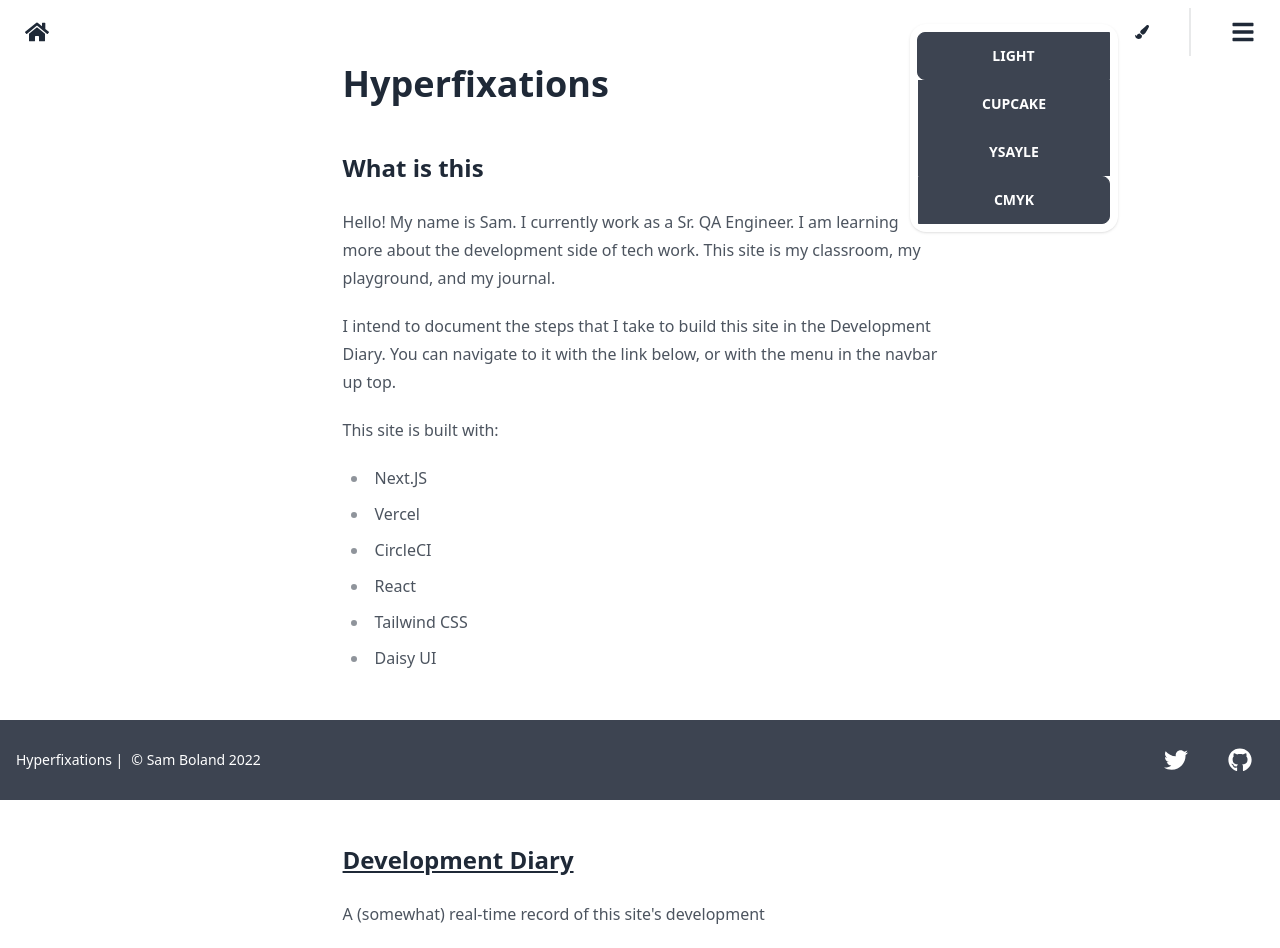
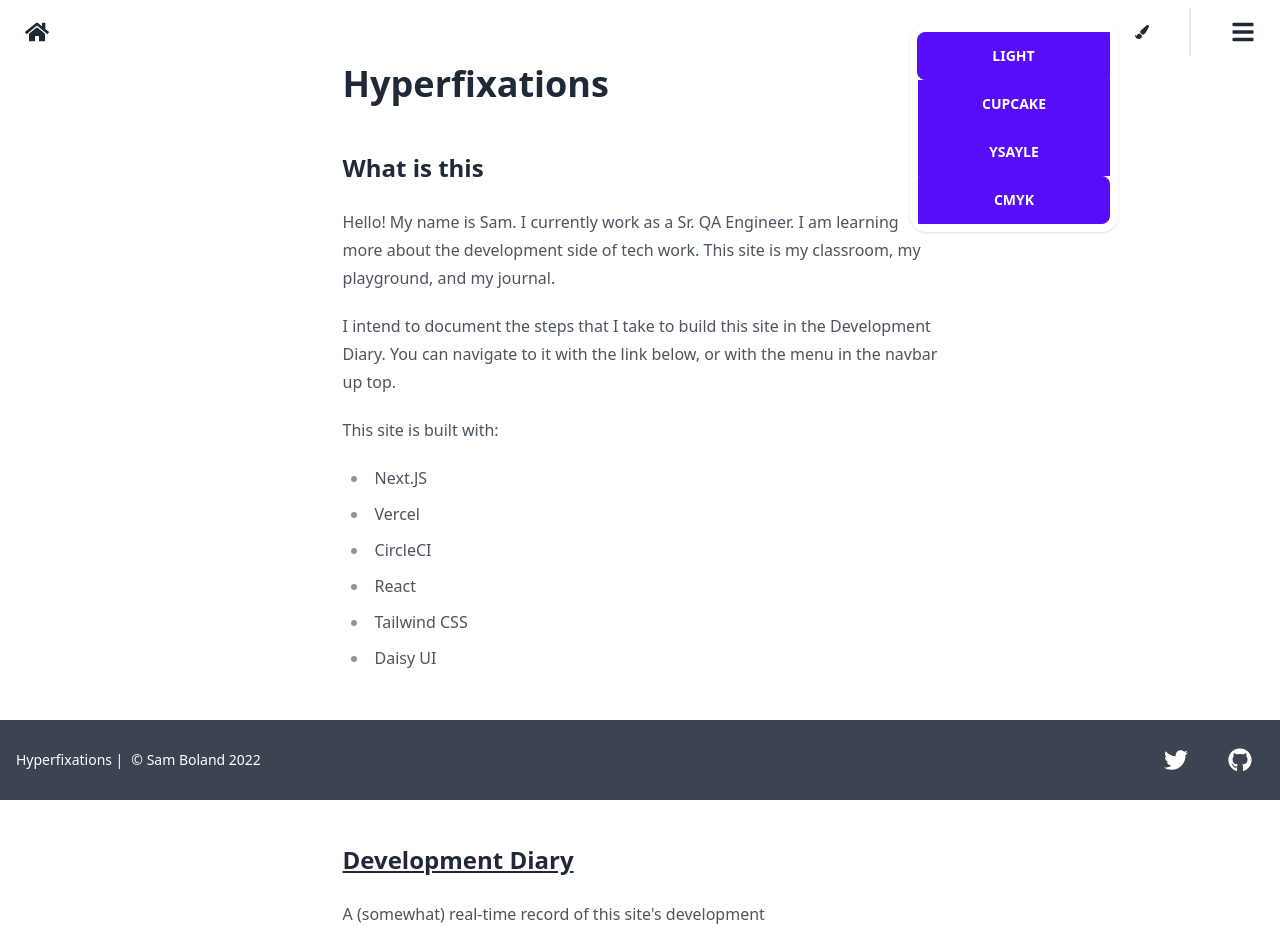
Before and after one commit to samuelboland/Hyperfixations, a Next.js app: page /about in a window 1280 px wide. Both pictures are taken after a click on the label 1142 px from the left and 32 px from the top of the page. Built offline with nearby package versions, Linux system fonts and the light colour scheme.

Commit message:
Use primary theme color in ThemeChanger menu

```diff
--- a/components/ThemeChanger.jsx
+++ b/components/ThemeChanger.jsx
@@ -14,16 +14,16 @@ const ThemeChanger = () => {
                     tabIndex="0"
                     className="btn-group dropdown-content menu rounded-box mt-4 w-52 bg-base-100 p-2 shadow"
                 >
-                    <li className="bg-base btn" onClick={() => setTheme('light')}>
+                    <li className="btn btn-primary" onClick={() => setTheme('light')}>
                         Light
                     </li>
-                    <li className="bg-base btn" onClick={() => setTheme('cupcake')}>
+                    <li className="btn btn btn-primary" onClick={() => setTheme('cupcake')}>
                         Cupcake
                     </li>
-                    <li className="bg-base btn" onClick={() => setTheme('ysayle')}>
+                    <li className="btn btn btn-primary" onClick={() => setTheme('ysayle')}>
                         Ysayle
                     </li>
-                    <li className="bg-base btn" onClick={() => setTheme('cmyk')}>
+                    <li className="btn btn btn-primary" onClick={() => setTheme('cmyk')}>
                         CMYK
                     </li>
                 </ul>
```
